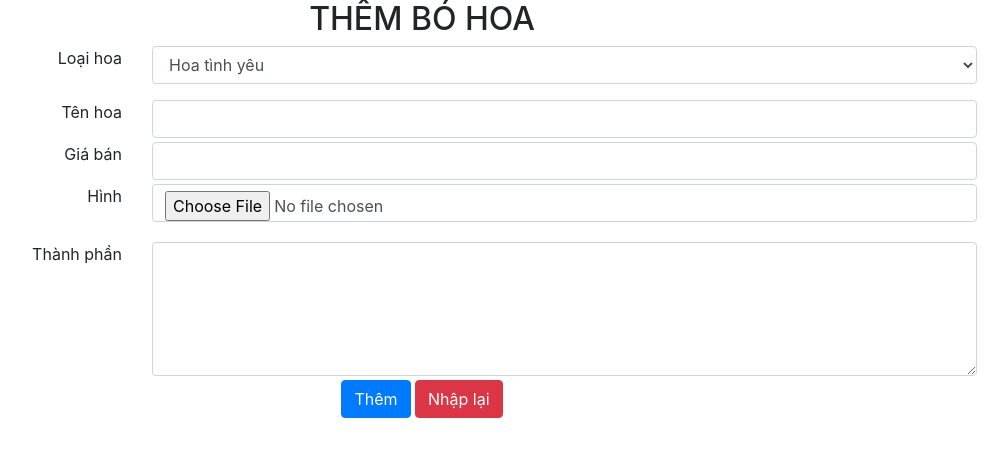
After one commit to hcmue/1921COMP1303, a PHP site: page /BT07_ThemHoa.php in a window 1280 px wide. The commit adds this page. Shown: the top 457 px of the page, without its empty margins (218-1226 px from the left). Run offline with PHP 8.4, Linux system fonts and the light colour scheme; data comes from the database, SQL or seed files in the repository; some libraries are stand-ins or nearby versions.

Commit message:
Trang them hoa

```diff
--- /dev/null
+++ b/BT07_ThemHoa.php
@@ -0,0 +1,81 @@
+<!DOCTYPE html>
+
+<html lang="en" xmlns="http://www.w3.org/1999/xhtml">
+<head>
+    <meta charset="utf-8" />
+    <title>Thêm hoa</title>
+    <link href="css/bootstrap/bootstrap.css" rel="stylesheet" />
+    <script src="js/jquery/jquery-3.5.0.js"></script>
+    <script src="https://cdn.jsdelivr.net/npm/popper.js@1.16.0/dist/umd/popper.min.js" integrity="sha384-Q6E9RHvbIyZFJoft+2mJbHaEWldlvI9IOYy5n3zV9zzTtmI3UksdQRVvoxMfooAo" crossorigin="anonymous"></script>
+    <script src="lib/bootstrap/dist/js/bootstrap.js"></script>
+</head>
+<body>
+<div class="container">
+        <form action="" method="post" enctype="multipart/form-data">
+            <h2 class="text-center text-uppercase">Thêm bó HOa</h2>
+            <div class="row">
+                <div class="col-3 text-right">
+                    Loại hoa
+                </div>
+                <div class="col-9 form-group">
+<?php
+include_once("DataProvider.php");
+$ds_loai_hoa = DataProvider::ExecuteQuery("SELECT MaLoai, TenLoai FROm loaihoa");
+?>
+                    <select name="LoaiHoa" class="form-control">
+                        <?php
+                        while($loai = mysqli_fetch_array($ds_loai_hoa)){
+                            echo "<option value='{$loai['MaLoai']}'>{$loai['TenLoai']}</option>";
+                        }
+                        ?>
+                    </select>
+                </div>
+            </div>
+            <div class="row mb-1">
+                <div class="col-3 text-right">
+                    Tên hoa
+                </div>
+                <div class="col-9">
+                    <input name="TenHoa" class="form-control" />
+                </div>
+            </div>
+            <div class="row mb-1">
+                <div class="col-3 text-right">
+                    Giá bán
+                </div>
+                <div class="col-9">
+                    <input name="GiaBan" type="number" class="form-control" />
+                </div>
+            </div>
+            <div class="row mb-1">
+                <div class="col-3 text-right">
+                    Hình
+                </div>
+                <div class="col-9 form-group">
+                    <input type="file" name="Hinh" required class="form-control" />
+                </div>
+            </div>
+            <div class="row mb-1">
+                <div class="col-3 text-right">
+                    Thành phần
+                </div>
+                <div class="col-9">
+                    <textarea name="ThanhPhan" rows="5" class="form-control">
+                    </textarea>
+                </div>
+            </div>
+            <div class="row">
+                <div class="col-12 text-center">
+                    <button class="btn btn-primary">
+                        Thêm
+                    </button>
+                    <button class="btn btn-danger" type="reset">
+                        Nhập lại
+                    </button>
+                </div>
+            </div>
+        </form>
+    </div>
+
+</body>
+</html>
--- a/Lab07_02_TraThongTinHoa.php
+++ b/Lab07_02_TraThongTinHoa.php
@@ -30,7 +30,7 @@ while($loai = mysqli_fetch_array($dsHoa))
 	{
 		$sql = $sql." WHERE MaLoai = ".$_REQUEST["LoaiHoa"];
 	}
-	echo $sql;
+	//echo $sql;
 	$result = DataProvider::ExecuteQuery($sql);
 	$i = 1;
 	while($row = mysqli_fetch_array($result))
```
